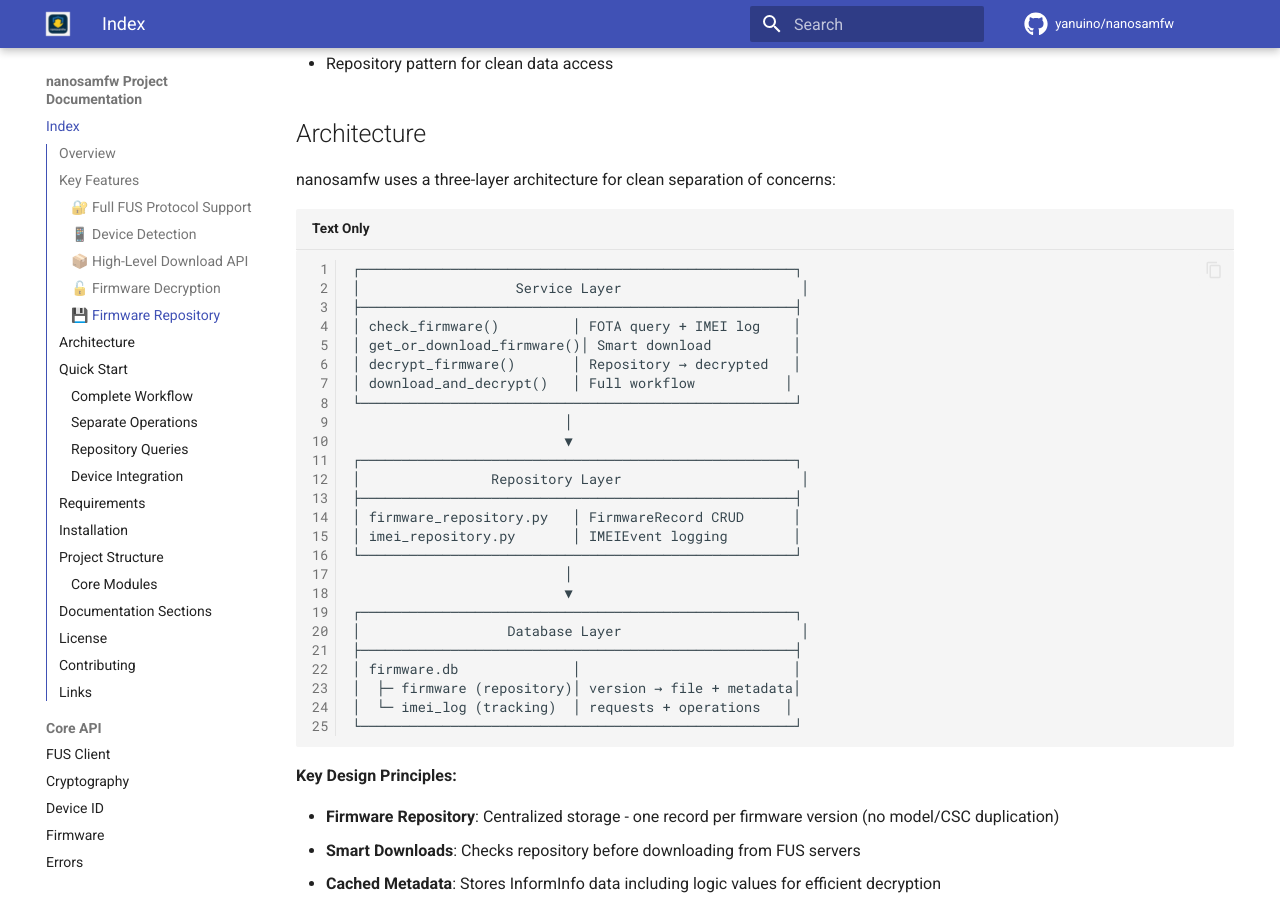
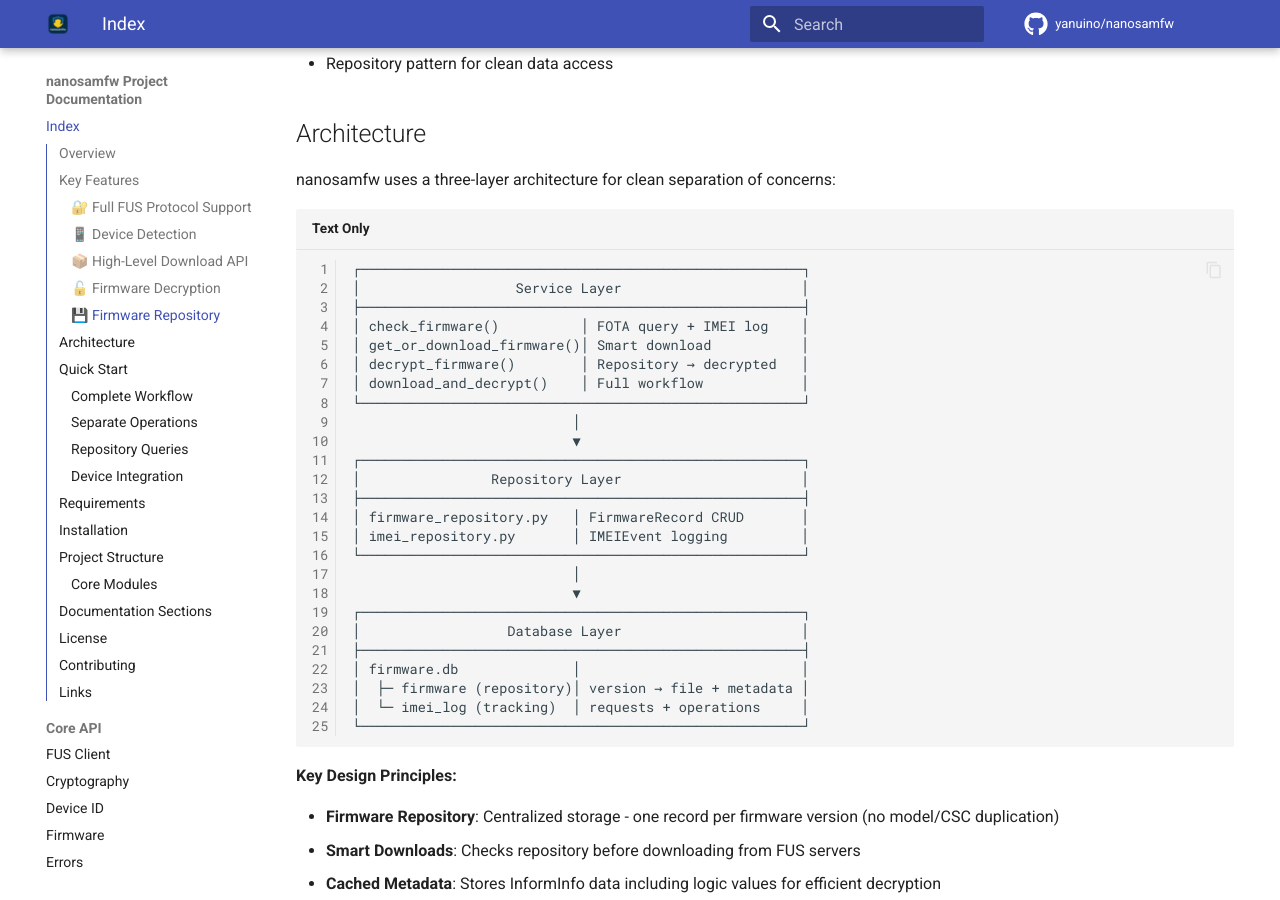
Before and after one commit to yanuino/nanosamfw, an MkDocs documentation site: the page built from docs/index.md, in a window 1280 px wide and 900 px high, scrolled down 1699 px. Built offline with MkDocs 1.6.1 and Material for MkDocs 9.7.7, drawn with Linux system fonts in a browser that asks for light colours; comment, search, counter and statistics services are not loaded.

Commit message:
Update doc

````diff
--- a/dev-requirements.txt
+++ b/dev-requirements.txt
@@ -5,3 +5,4 @@ mkdocs
 mkdocs-material
 mkdocstrings[python]
 mkdocstrings-python
+mkdocs-git-revision-date-localized-plugin
--- a/docs/index.md
+++ b/docs/index.md
@@ -48,31 +48,31 @@ This package offers a clean, well-documented Python API for:
 nanosamfw uses a three-layer architecture for clean separation of concerns:
 
 ```
-┌─────────────────────────────────────────────────────┐
+┌──────────────────────────────────────────────────────┐
 │                   Service Layer                      │
-├─────────────────────────────────────────────────────┤
-│ check_firmware()         │ FOTA query + IMEI log    │
-│ get_or_download_firmware()│ Smart download          │
-│ decrypt_firmware()       │ Repository → decrypted   │
-│ download_and_decrypt()   │ Full workflow           │
-└─────────────────────────────────────────────────────┘
-                          │
-                          ▼
-┌─────────────────────────────────────────────────────┐
+├──────────────────────────────────────────────────────┤
+│ check_firmware()          │ FOTA query + IMEI log    │
+│ get_or_download_firmware()│ Smart download           │
+│ decrypt_firmware()        │ Repository → decrypted   │
+│ download_and_decrypt()    │ Full workflow            │
+└──────────────────────────────────────────────────────┘
+                           │
+                           ▼
+┌──────────────────────────────────────────────────────┐
 │                Repository Layer                      │
-├─────────────────────────────────────────────────────┤
-│ firmware_repository.py   │ FirmwareRecord CRUD      │
-│ imei_repository.py       │ IMEIEvent logging        │
-└─────────────────────────────────────────────────────┘
-                          │
-                          ▼
-┌─────────────────────────────────────────────────────┐
+├──────────────────────────────────────────────────────┤
+│ firmware_repository.py   │ FirmwareRecord CRUD       │
+│ imei_repository.py       │ IMEIEvent logging         │
+└──────────────────────────────────────────────────────┘
+                           │
+                           ▼
+┌──────────────────────────────────────────────────────┐
 │                  Database Layer                      │
-├─────────────────────────────────────────────────────┤
-│ firmware.db              │                          │
-│  ├─ firmware (repository)│ version → file + metadata│
-│  └─ imei_log (tracking)  │ requests + operations   │
-└─────────────────────────────────────────────────────┘
+├──────────────────────────────────────────────────────┤
+│ firmware.db              │                           │
+│  ├─ firmware (repository)│ version → file + metadata │
+│  └─ imei_log (tracking)  │ requests + operations     │
+└──────────────────────────────────────────────────────┘
 ```
 
 **Key Design Principles:**
````
Also changed, not shown: docs/assets/images/128.png, docs/assets/images/256.png, 12 other files.
